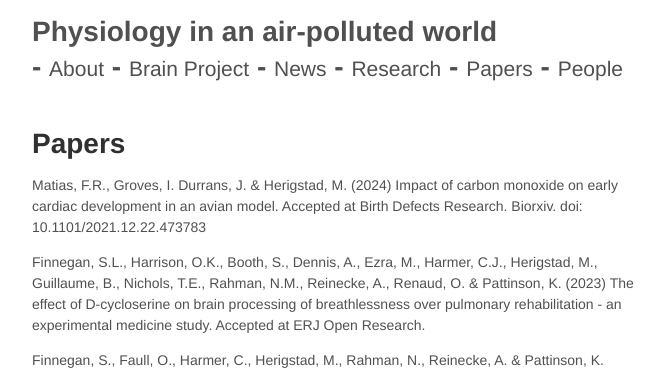
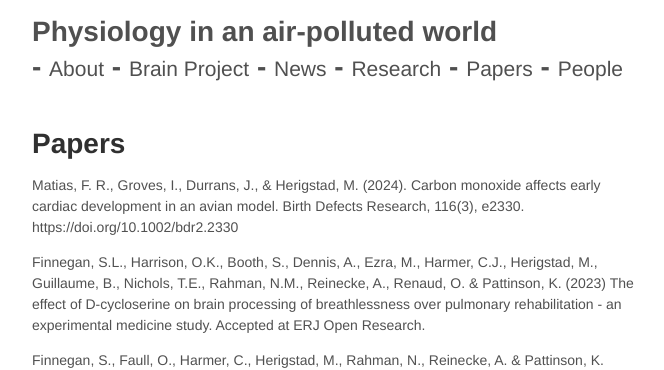
Before and after one commit to mariherigstad/mariherigstad.github.io, a Jekyll site: the page built from papers.md, in a window 1280 px wide. Shown: the top 370 px of the page, without its empty margins (307-971 px from the left). Built offline with Jekyll 4.4.1, drawn with Linux system fonts in a browser that asks for light colours.

Commit message:
Update papers.md

```diff
--- a/papers.md
+++ b/papers.md
@@ -2,7 +2,7 @@
 layout: page
 title: Papers
 ---
-Matias, F.R., Groves, I. Durrans, J. & Herigstad, M. (2024) Impact of carbon monoxide on early cardiac development in an avian model. Accepted at Birth Defects Research. Biorxiv. doi: 10.1101/2021.12.22.473783
+Matias, F. R., Groves, I., Durrans, J., & Herigstad, M. (2024). Carbon monoxide affects early cardiac development in an avian model. Birth Defects Research, 116(3), e2330. https://doi.org/10.1002/bdr2.2330
 
 Finnegan, S.L., Harrison, O.K., Booth, S., Dennis, A., Ezra, M., Harmer, C.J., Herigstad, M., Guillaume, B., Nichols, T.E., Rahman, N.M., Reinecke, A., Renaud, O. & Pattinson, K. (2023) The effect of D-cycloserine on brain processing of breathlessness over pulmonary rehabilitation - an experimental medicine study. Accepted at ERJ Open Research.
 
```
